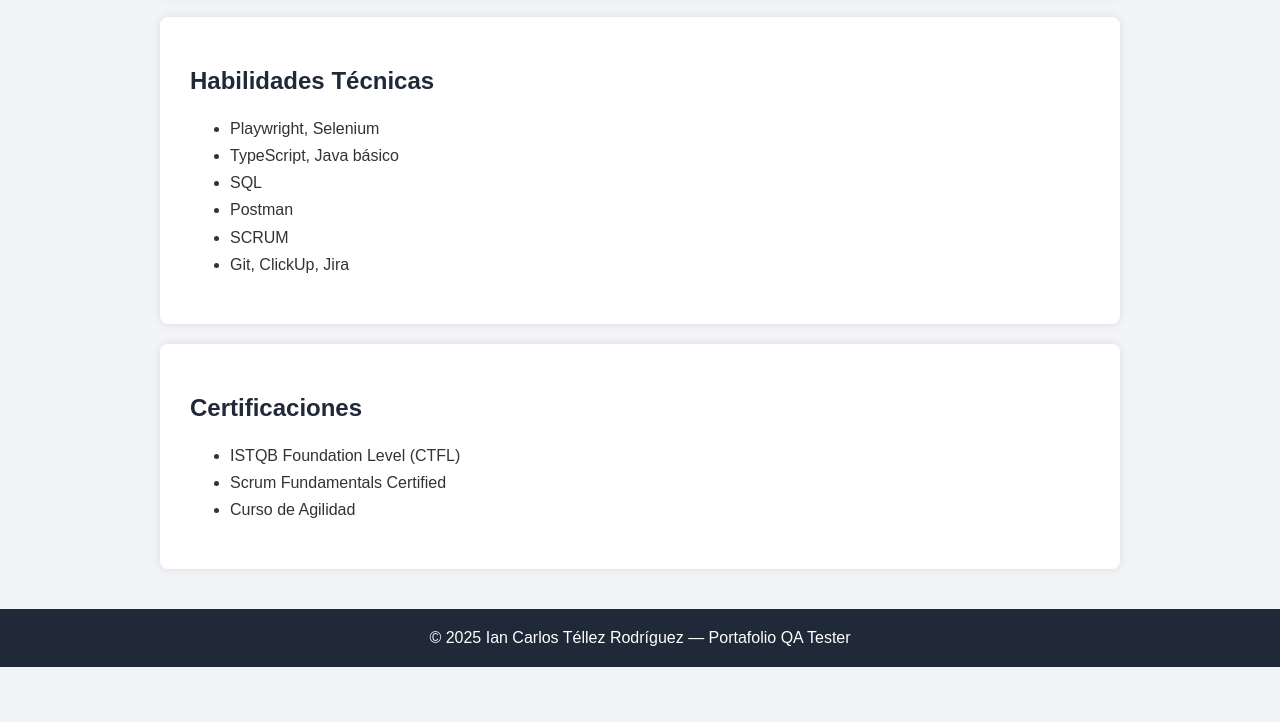
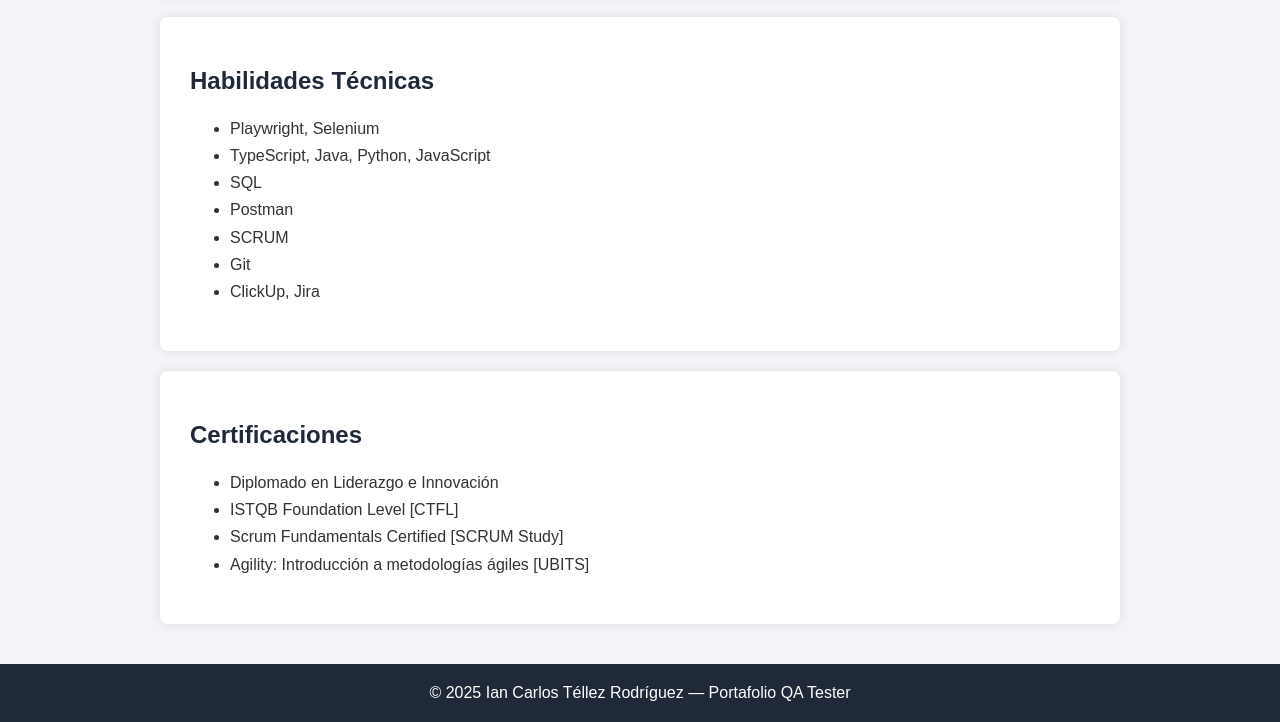
Before and after one commit to Ian9316/ian-qa-portafolio, a plain HTML site: page index.html in a window 1280 px wide. Shown: the part 1742-2464 px from the top of the page. Before the commit the page ends 2409 px from the top, so only its background shows below. Drawn offline with Linux system fonts and the light colour scheme.

Commit message:
Update index.html

```diff
--- a/index.html
+++ b/index.html
@@ -139,20 +139,22 @@
     <h2>Habilidades Técnicas</h2>
     <ul>
         <li>Playwright, Selenium</li>
-        <li>TypeScript, Java básico</li>
+        <li>TypeScript, Java, Python, JavaScript</li>
         <li>SQL</li>
         <li>Postman</li>
         <li>SCRUM</li>
-        <li>Git, ClickUp, Jira</li>
+        <li>Git</li>
+        <li>ClickUp, Jira</li>
     </ul>
 </section>
 
 <section>
     <h2>Certificaciones</h2>
     <ul>
-        <li>ISTQB Foundation Level (CTFL)</li>
-        <li>Scrum Fundamentals Certified</li>
-        <li>Curso de Agilidad</li>
+        <li>Diplomado en Liderazgo e Innovación</li>
+        <li>ISTQB Foundation Level [CTFL]</li>
+        <li>Scrum Fundamentals Certified [SCRUM Study]</li>
+        <li>Agility: Introducción a metodologías ágiles [UBITS]</li>
     </ul>
 </section>
 
```
